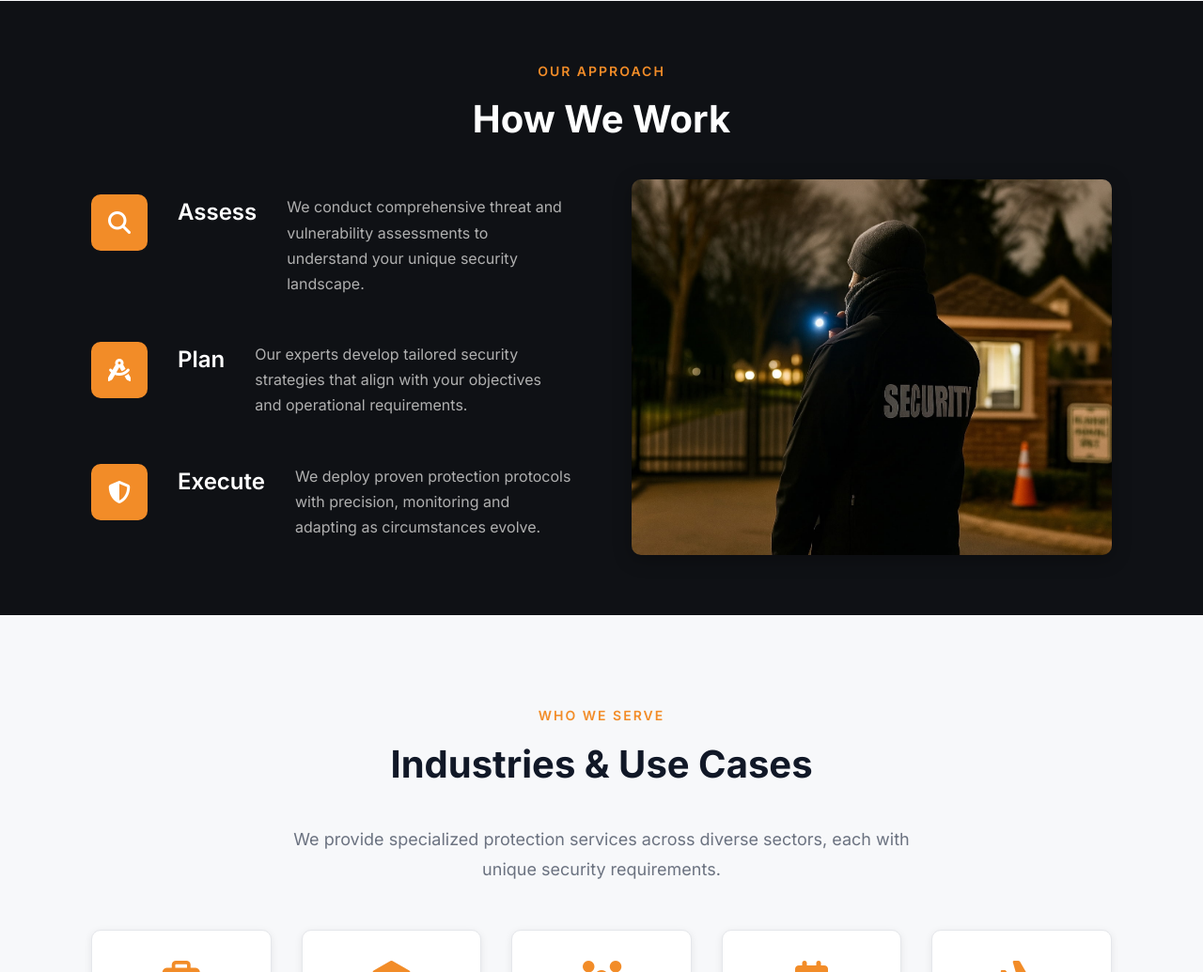
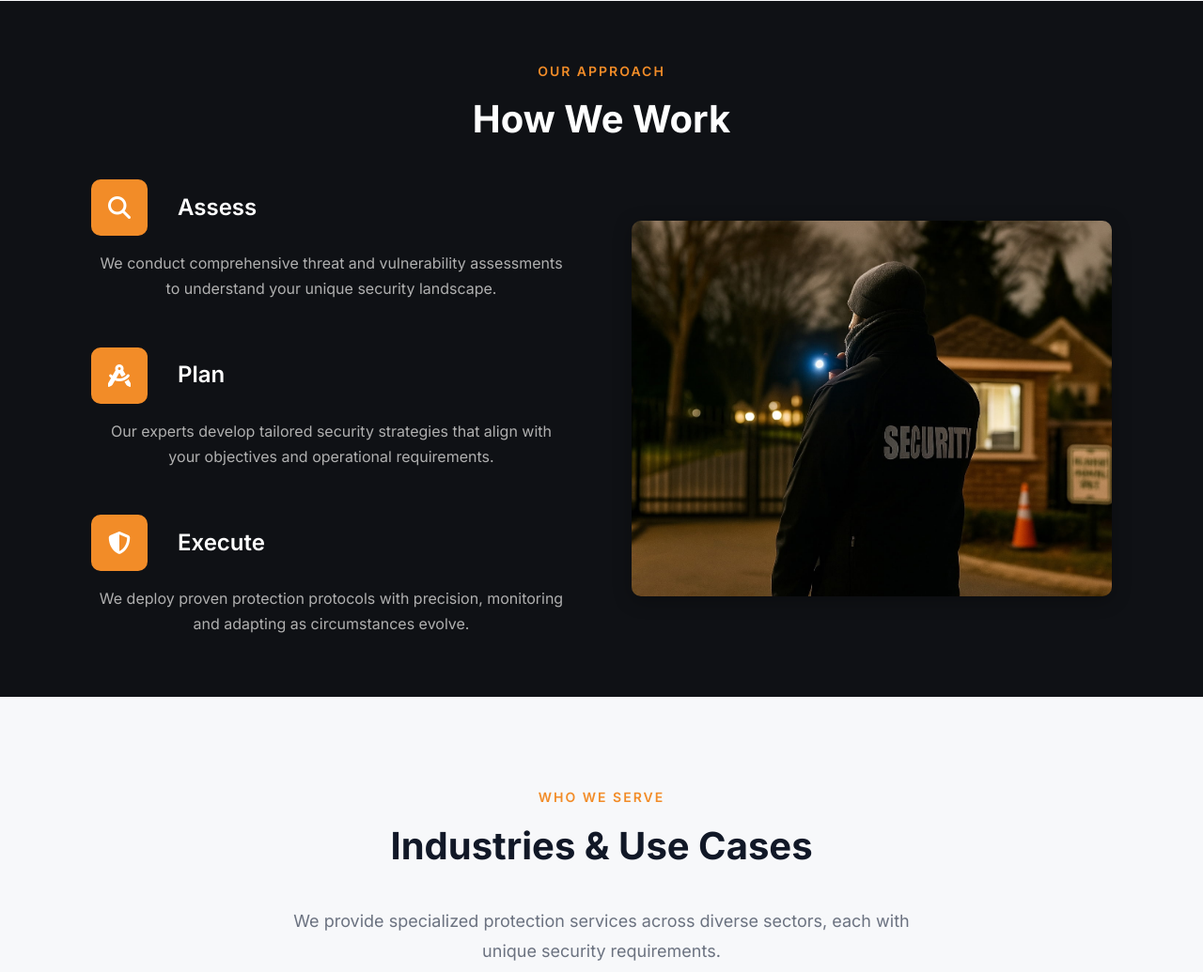
Before and after one commit to MarvinMDiaz/FDP-Services, a Flask app: page / in a window 1280 px wide. Shown: the part 5465-6500 px from the top of the page at 94% size. Run offline with Flask 3, Linux system fonts and the light colour scheme.

Commit message:
Improve mobile padding and update How We Work section layout
Made-with: Cursor

```diff
--- a/static/css/styles.css
+++ b/static/css/styles.css
@@ -1734,8 +1762,17 @@ section + section {
 
 .approach-step {
     display: flex;
+    flex-direction: column;
+    gap: var(--spacing-sm);
+    align-items: center;
+}
+
+.step-header-wrapper {
+    display: flex;
+    align-items: center;
     gap: var(--spacing-md);
-    align-items: flex-start;
+    width: 100%;
+    justify-content: flex-start;
 }
 
 .step-icon {
@@ -1757,8 +1794,9 @@ section + section {
 .approach-step h3 {
     font-size: 1.5rem;
     color: var(--section-text-heading);
-    margin-bottom: var(--spacing-xs);
+    margin: 0;
     font-weight: 600;
+    flex: 1;
 }
 
 .approach-step p {
@@ -1766,6 +1804,8 @@ section + section {
     line-height: 1.7;
     margin: 0;
     max-width: 50ch;
+    text-align: center;
+    width: 100%;
 }
 
 .approach-image {
--- a/templates/index.html
+++ b/templates/index.html
@@ -248,24 +248,30 @@
         <div class="approach-content">
             <div class="approach-steps">
                 <div class="approach-step">
+                    <div class="step-header-wrapper">
                         <div class="step-icon">
                             <i class="fas fa-search"></i>
                         </div>
                         <h3>Assess</h3>
+                    </div>
                     <p>We conduct comprehensive threat and vulnerability assessments to understand your unique security landscape.</p>
                 </div>
                 <div class="approach-step">
+                    <div class="step-header-wrapper">
                         <div class="step-icon">
                             <i class="fas fa-drafting-compass"></i>
                         </div>
                         <h3>Plan</h3>
+                    </div>
                     <p>Our experts develop tailored security strategies that align with your objectives and operational requirements.</p>
                 </div>
                 <div class="approach-step">
+                    <div class="step-header-wrapper">
                         <div class="step-icon">
                             <i class="fas fa-shield-alt"></i>
                         </div>
                         <h3>Execute</h3>
+                    </div>
                     <p>We deploy proven protection protocols with precision, monitoring and adapting as circumstances evolve.</p>
                 </div>
             </div>
```
Also changed, not shown: other parts of static/css/styles.css (+49 -15 lines). Lines whose indentation alone changed are shown as unchanged.
